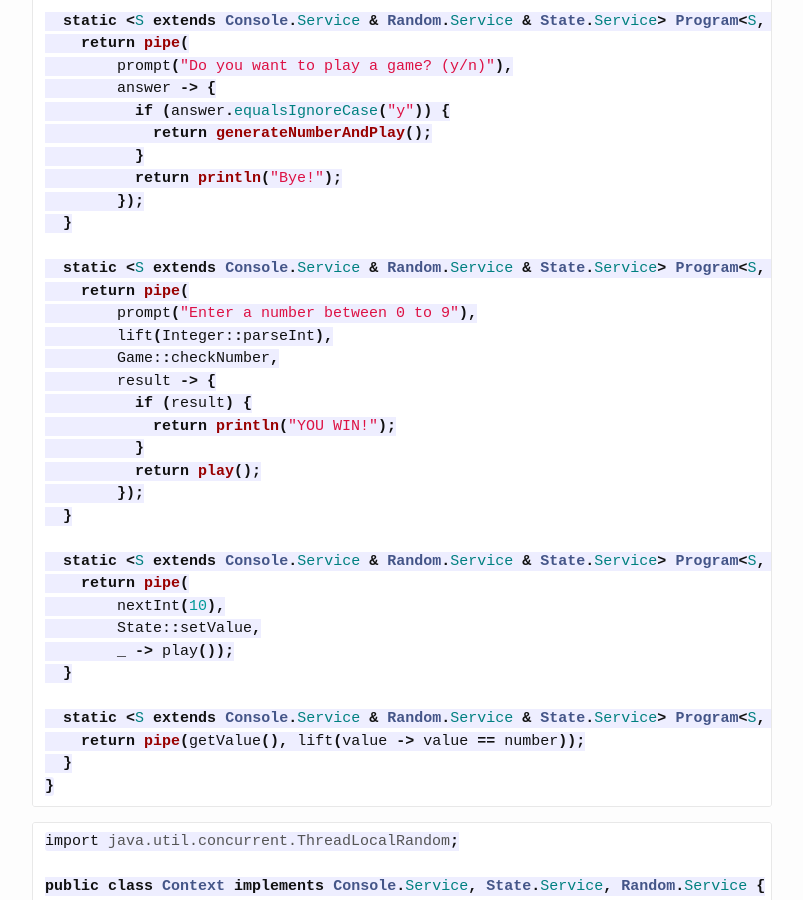
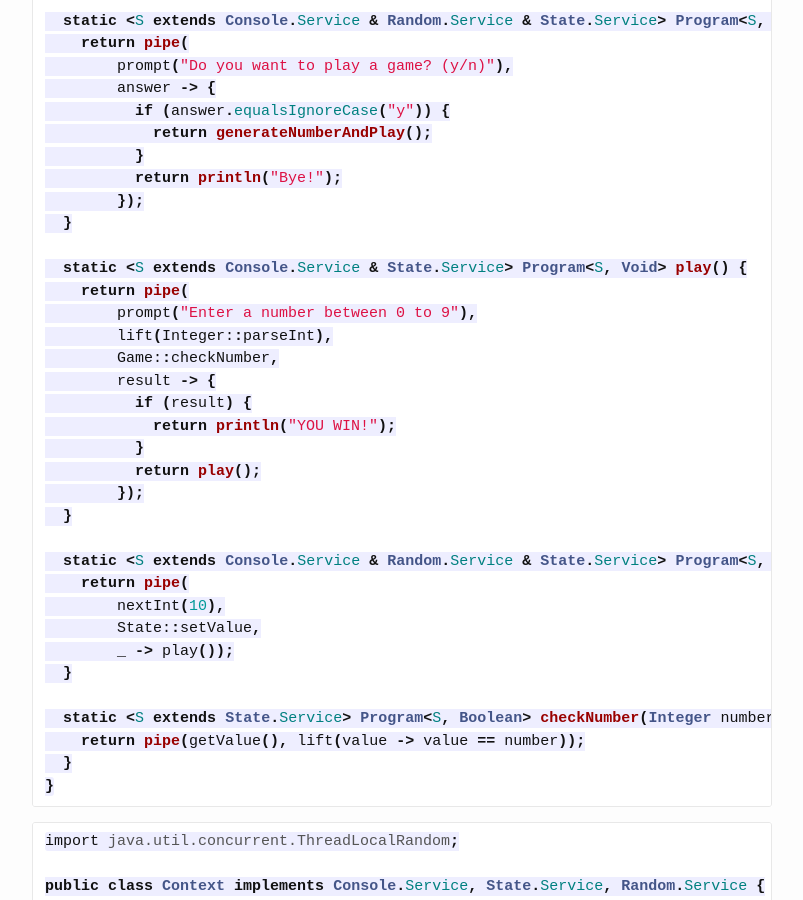
Before and after one commit to tonivade/tonivade.github.io, a Jekyll site: the page built from _posts/2026-03-28-programando-con-dsl-4.markdown, in a window 1280 px wide and 900 px high, scrolled down 14048 px. Shown: the whole window, without its empty margins (238-1041 px from the left). Built offline with Jekyll 4.4.1, drawn with Linux system fonts in a browser that asks for light colours; part of the change alters nothing that is shown.

```diff
--- a/_posts/2026-03-28-programando-con-dsl-4.markdown
+++ b/_posts/2026-03-28-programando-con-dsl-4.markdown
@@ -1,7 +1,7 @@
 ---
 layout: post
 title:  Programando con DSLs en Java 25 (IV)
-date:   2026-03-28 15:00:00
+date:   2026-03-28 14:00:00
 categories: programming java functional-programming dsl monad
 ---
 
@@ -677,7 +677,7 @@ class Game {
         });
   }
 
-  static <S extends Console.Service & Random.Service & State.Service> Program<S, Void> play() {
+  static <S extends Console.Service & State.Service> Program<S, Void> play() {
     return pipe(
         prompt("Enter a number between 0 to 9"),
         lift(Integer::parseInt),
@@ -697,7 +697,7 @@ class Game {
         _ -> play());
   }
 
-  static <S extends Console.Service & Random.Service & State.Service> Program<S, Boolean> checkNumber(Integer number) {
+  static <S extends State.Service> Program<S, Boolean> checkNumber(Integer number) {
     return pipe(getValue(), lift(value -> value == number));
   }
 }
```
